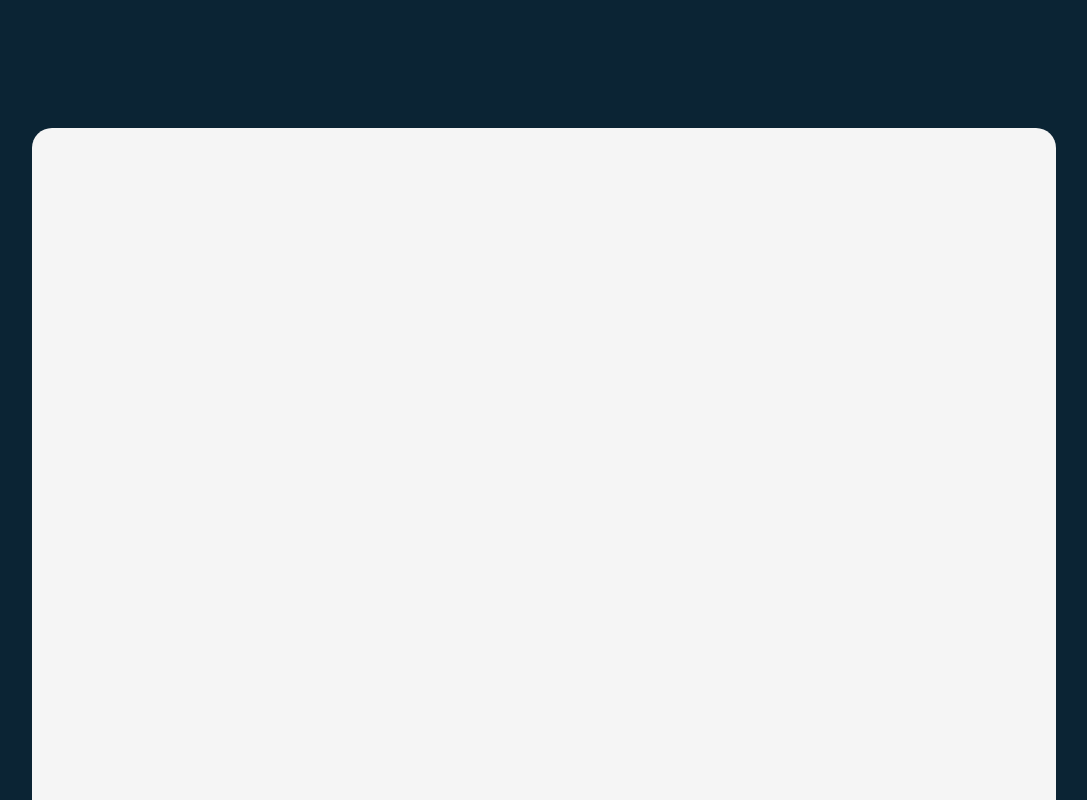
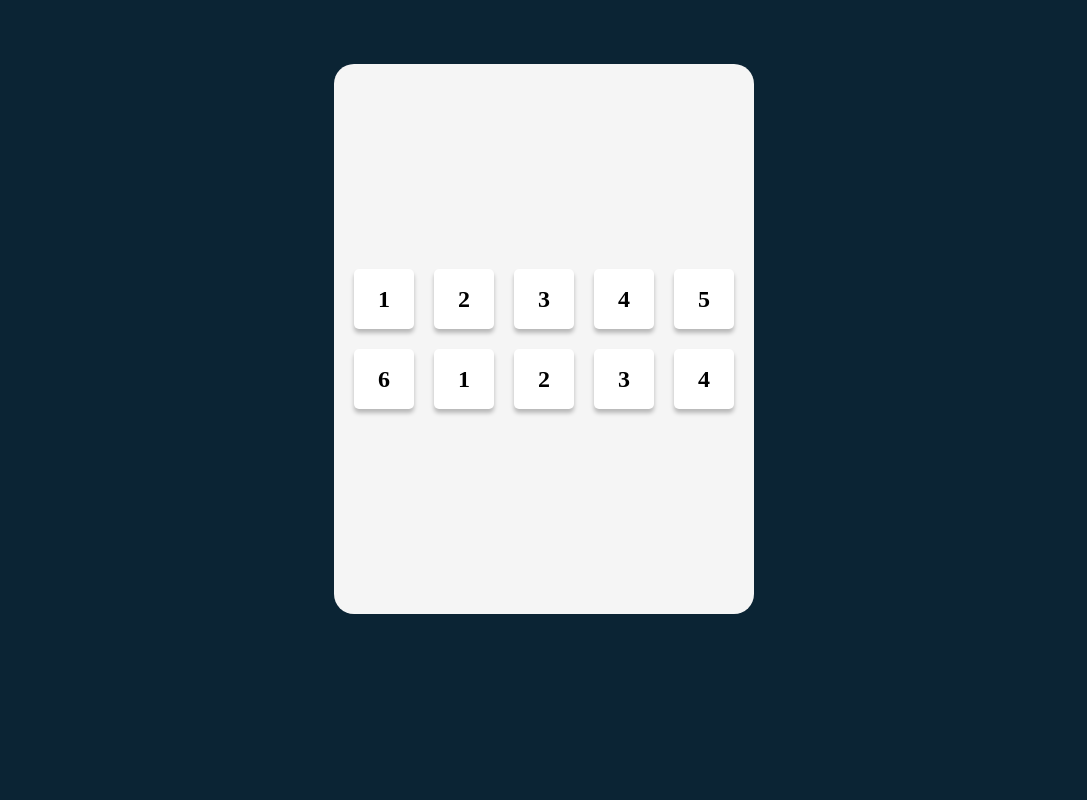
Before and after one commit to lay-Xi/ReactTenzies, a React (Create React App) app: page / in a window 1280 px wide. Shown: the top 800 px of the page, without its empty margins (96-1183 px from the left). Built offline with nearby package versions, Linux system fonts and the light colour scheme; the HTML template or start-up script is replaced by a standard one.

Commit message:
Styled dice faces

```diff
--- a/src/App.tsx
+++ b/src/App.tsx
@@ -1,3 +1,20 @@
+import Die from './components/Die';
+
 export default function App() {
-  return <main></main>;
+  return (
+    <main>
+      <div className='dice--container'>
+        <Die value={1} />
+        <Die value={2} />
+        <Die value={3} />
+        <Die value={4} />
+        <Die value={5} />
+        <Die value={6} />
+        <Die value={1} />
+        <Die value={2} />
+        <Die value={3} />
+        <Die value={4} />
+      </div>
+    </main>
+  );
 }
--- /dev/null
+++ b/src/components/Die.tsx
@@ -0,0 +1,11 @@
+interface DieProps {
+  value: number;
+}
+
+export default function Die(props: DieProps) {
+  return (
+    <div className='die--face'>
+      <h2 className='die--number'>{props.value}</h2>
+    </div>
+  );
+}
--- a/src/index.css
+++ b/src/index.css
@@ -3,14 +3,42 @@
 }
 
 body {
+  display: flex;
+  justify-content: center;
   margin: 0;
-  background: #0b2434;
-  padding: 10%;
+  background-color: #0b2434;
+  margin-top: 5%;
 }
 
 main {
-  position: absolute;
-  background: #f5f5f5;
-  padding: 70% 40%;
+  display: flex;
+  flex-direction: column;
+  justify-content: center;
+  align-items: center;
+  background-color: #f5f5f5;
+  height: 550px;
   border-radius: 20px;
+  padding: 20px;
 }
+
+.dice--container {
+  display: grid;
+  grid-template: auto auto / repeat(5, 1fr);
+  gap: 20px;
+}
+
+.die--face {
+  display: flex;
+  height: 60px;
+  width: 60px;
+  border-radius: 5px;
+  box-shadow: 0px 4px 4px 0px rgba(0, 0, 0, 0.25);
+  align-items: center;
+  justify-content: center;
+  cursor: pointer;
+  background-color: white;
+}
+
+.die--number {
+  margin: 0px;
+}
```
